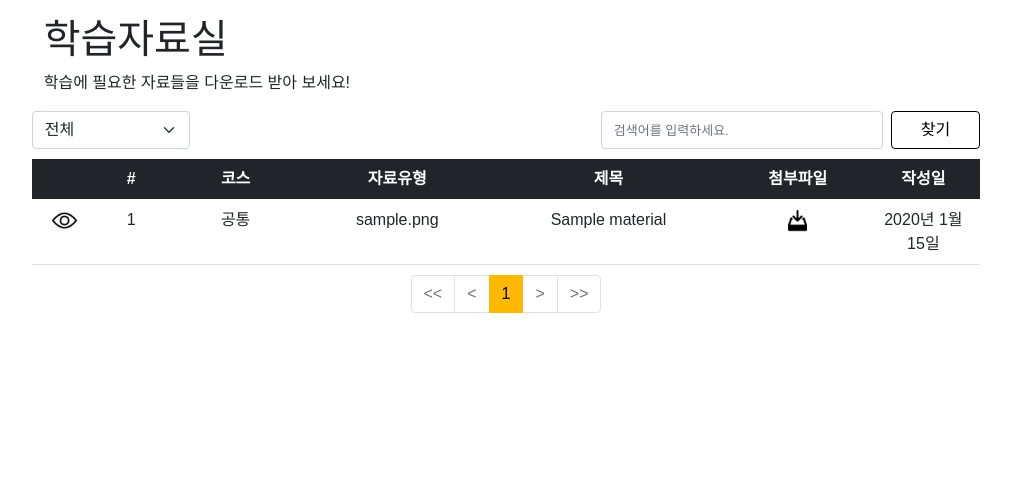
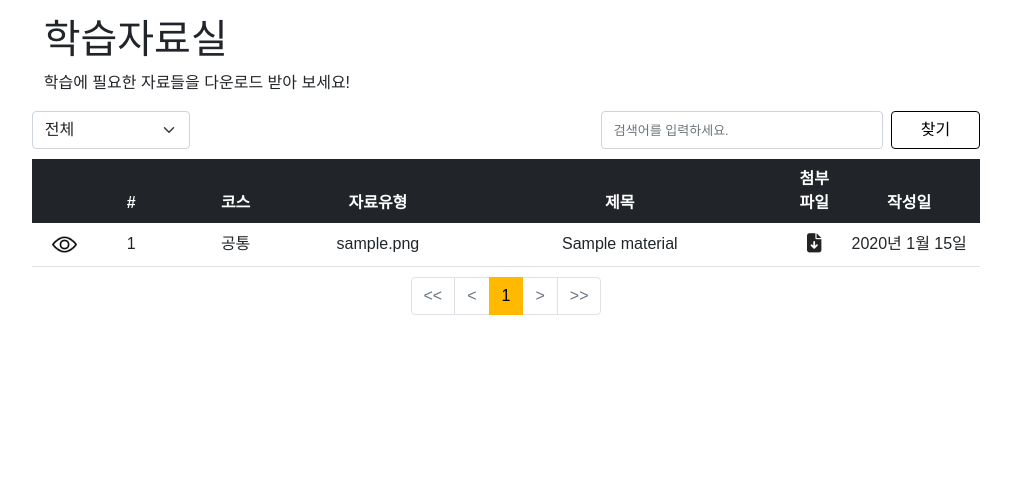
Before and after one commit to EarthlyZ9/bruteforce, a Django app: page /activities/materials/ in a window 1280 px wide. Shown: the part 60-558 px from the top of the page, without its empty margins (134-1145 px from the left). Run offline with Django 3.2, Linux system fonts and the light colour scheme; a user stored in the database is signed in; tables that the repository leaves empty hold one stand-in row (values such as "Sample post"); parts of the project's set-up code (start-up, migrations or seed data) failed here and were passed over; some libraries are stand-ins or nearby versions; some web fonts are replaced.

Commit message:
materials download function

```diff
--- a/activities/models.py
+++ b/activities/models.py
@@ -1,5 +1,6 @@
 from django.db import models
 from accounts.models import Account_Info
+import os
 
 
 # Create your models here.
@@ -14,6 +15,7 @@ class Material(models.Model):
 
   title = models.CharField(max_length=225)
   file_type = models.CharField(max_length=50)
+  open_week = models.IntegerField(blank=True, null=True)
   content = models.TextField()
   category = models.CharField(max_length=20, choices=CATEGORY)
   file = models.FileField(upload_to="materials/%Y/%m/%d", null=True, blank=True)
@@ -21,6 +23,9 @@ class Material(models.Model):
 
   def __str__(self):
     return self.title
+
+  def get_filename(self):
+    return os.path.basename(self.file.name)
 
 
 def make_file_path(instance, filename):
--- a/activities/static/activities/css/material_list.css
+++ b/activities/static/activities/css/material_list.css
@@ -123,3 +123,13 @@ hr {
   border-color: #FEB900;
   color: black;
 }
+
+.download_btn {
+  border: none;
+  background-color: transparent;
+}
+
+.fa-file-download {
+  font-size: 1.2rem;
+  color: rgb(35,35,35);
+}
--- a/activities/templates/activities/material_list.html
+++ b/activities/templates/activities/material_list.html
@@ -36,10 +36,10 @@
               <th scope="col" style="width: 7%;"></th>
               <th scope="col" style="width: 7%;">#</th>
               <th scope="col" style="width: 15%;">코스</th>
-              <th scope="col">자료유형</th>
+              <th scope="col" style="width: 15%;">자료유형</th>
               <th scope="col">제목</th>
-              <th scope="col">첨부파일</th>
-              <th scope="col" style="width: 12%;">작성일</th>
+              <th scope="col" style="width: 5%;">첨부파일</th>
+              <th scope="col" style="width: 15%;">작성일</th>
             </tr>
           </thead>
           <tbody>
@@ -52,7 +52,13 @@
                 <td>{{material.file_type}}</td>
                 <td>{{material.title}}</td>
                 <!--fontawesome 아이콘으로 바꾸기-->
-                <td><a href="{% if material.file %}{{material.file.url}}{% else %}#{% endif %}"><img src="{% static 'activities/images/download_icon.png' %}" height="25px"></a></td>
+                <td>
+                  <form action="{% url 'activities:download' pk=material.id %}">
+                    <button type="submit" class="download_btn">
+                      <i class="fas fa-file-download"></i>
+                    </butt>
+                  </form>
+                </td>
                 <td>{{material.upload_date|date:"Y년 M d일"}}</td>
               </tr>
               <tr class="hiddenRow accordion-body collapse" id="demo{{forloop.counter}}">
--- a/activities/urls.py
+++ b/activities/urls.py
@@ -1,5 +1,6 @@
 from django.urls import path
 from . import views
+from .views import FileDownLoadView
 
 urlpatterns = [
   path('rankings/', views.rankings, name='rankings'),
@@ -10,4 +11,5 @@ urlpatterns = [
   path('htmlcss_outputs/feedbacks/vote/<int:fruit_id>/', views.vote_fruit, name='vote-fruit'), #추천
   path('weekly_studies/',views.weekly_studies, name='weekly-studies'),
   path('materials/',views.material_list, name='material-list'),
+  path('materials/<int:pk>/', FileDownLoadView.as_view(), name="download"),
 ]
--- a/activities/views.py
+++ b/activities/views.py
@@ -1,3 +1,4 @@
+from typing import ValuesView
 from django.http.response import HttpResponse
 import json
 from django.shortcuts import render, redirect, get_object_or_404, resolve_url
@@ -12,6 +13,10 @@ from .forms import WeeklyStudiesForm
 from django.http import JsonResponse
 from django.utils import timezone
 from django.contrib import messages
+from django.views.generic.detail import SingleObjectMixin
+from django.http import FileResponse
+from django.core.files.storage import FileSystemStorage
+from django.views.generic import View
 
 
 # Create your views here.
@@ -159,6 +164,21 @@ def material_list(request):
     #데이터를 템플릿에 적용하여 HTML로 변환
     return render(request, 'activities/material_list.html', context)
 
+
+class FileDownLoadView(SingleObjectMixin, View):
+  queryset = Material.objects.all()
+
+  def get(self, request, pk):
+    object = self.get_object()
+    file_path = object.file.path
+    fs = FileSystemStorage(file_path)
+    response = FileResponse(fs.open(file_path, 'rb'))
+    response['Content-Disposition'] = f'attachment; filename={object.get_filename()}'
+
+    return response
+
+
+
 @login_required(login_url='accounts:login')
 def weekly_studies(request):
   user = request.user
--- a/discussions/templates/discussions/question_form.html
+++ b/discussions/templates/discussions/question_form.html
@@ -28,7 +28,7 @@
         <div class="form-group mb-3">
           <div class='d-flex justify-content-between' style="height:25px !important;">
             <label for="url">코드 url</label>
-            <p class='guide'>코드를 손쉽게 공유하고 싶다면? <a href="#" target='_blank'>GitHub 사용법 알아보기</a></p>
+            <p class='guide'>코드를 손쉽게 공유하고 싶다면? <a href="https://tagilog.tistory.com/377" target='_blank'>GitHub 사용법 알아보기</a></p>
           </div>
           <input type="url" class="form-control" name="url" id="url" value="{{ form.url.value|default_if_none:'' }}">
         </div>
```
Also changed, not shown: activities/migrations/0004_material_open_week.py (added).
